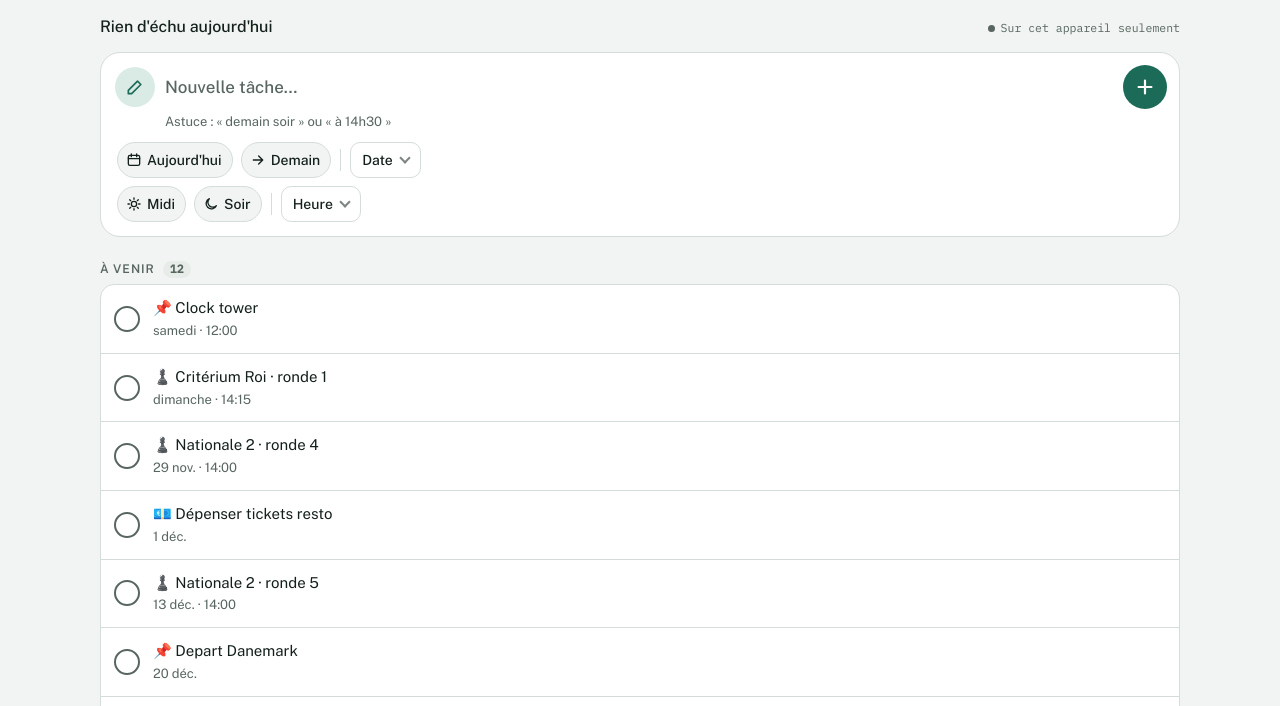
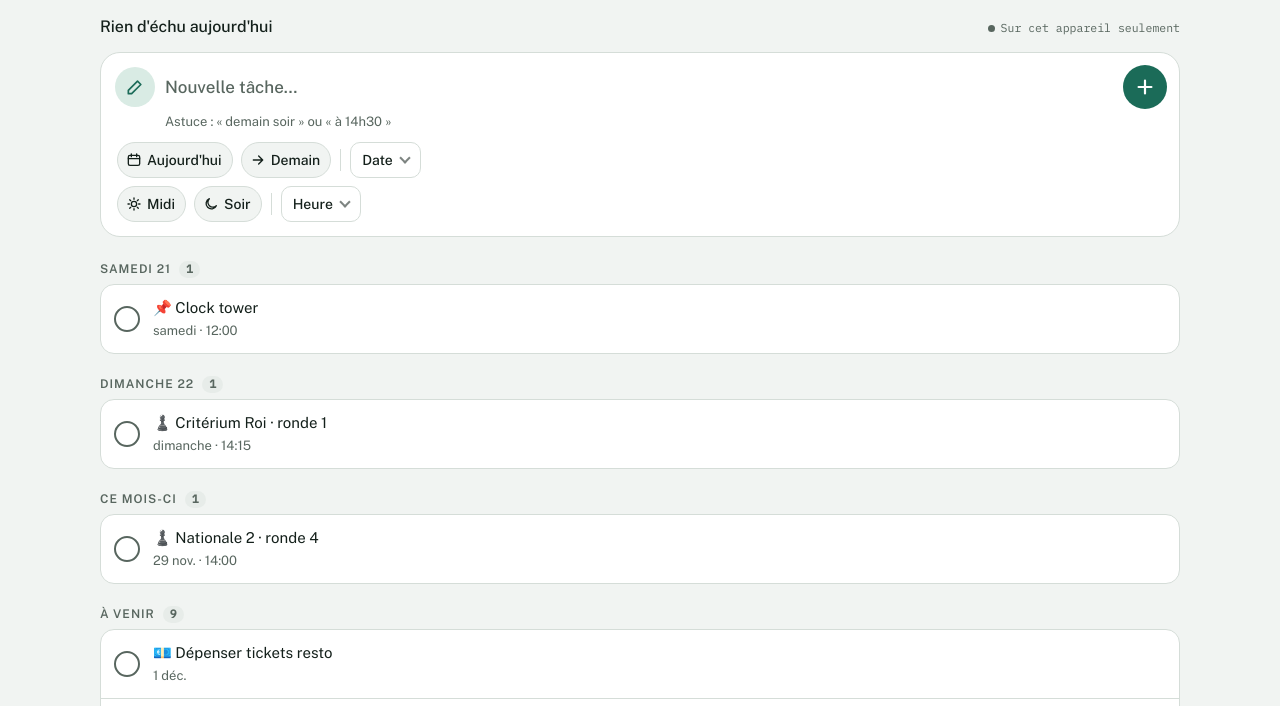
Before and after one commit to Glandisart/Tasks, a plain HTML site: page index.html in a window 1280 px wide. Shown: the part 79-785 px from the top of the page. Drawn offline with nearby package versions, Linux system fonts and the light colour scheme.

Commit message:
Liste des tâches : Demain, un bloc par jour (J+2 à J+6), Ce mois-ci, À venir
Co-Authored-By: Claude Sonnet 5.5 <noreply@anthropic.com>
Claude-Session: https://claude.ai/code/session_01DMeXySTtUxHxWxzymDyFAn

```diff
--- a/index.html
+++ b/index.html
@@ -748,12 +748,17 @@ function dueLabel(due) {
 }
 function groups() {
   const t = todayStr();
+  const d0 = fromYmd(t);
+  const monthEnd = ymd(new Date(d0.getFullYear(), d0.getMonth() + 1, 0));
   const open = state.tasks.filter(x => !x.done);
   const cmp = (a, b) => ((b.prio | 0) - (a.prio | 0)) || (((a.due || '9') < (b.due || '9')) ? -1 : ((a.due || '9') > (b.due || '9')) ? 1 : 0) || (a.created - b.created);
   return {
     late: open.filter(x => x.due && x.due < t).sort(cmp),
     today: open.filter(x => x.due === t).sort(cmp),
-    soon: open.filter(x => x.due && x.due > t).sort(cmp),
+    tomorrow: open.filter(x => x.due === ymd(addDays(fromYmd(t), 1))).sort(cmp),
+    days: [2, 3, 4, 5, 6].map(n => { const s = ymd(addDays(fromYmd(t), n)); return { date: s, items: open.filter(x => x.due === s).sort(cmp) }; }),
+    month: open.filter(x => x.due >= ymd(addDays(fromYmd(t), 7)) && x.due <= monthEnd).sort(cmp),
+    soon: open.filter(x => x.due > monthEnd && x.due >= ymd(addDays(fromYmd(t), 7))).sort(cmp),
     none: open.filter(x => !x.due).sort(cmp),
     done: state.tasks.filter(x => x.done).sort((a, b) => (b.doneAt || 0) - (a.doneAt || 0))
   };
@@ -882,7 +887,9 @@ function taskRow(t) {
 function renderTasks() {
   const g = groups();
   const sec = (cls, title, arr) => arr.length ? '<section class="grp ' + cls + '"><h2 class="grp-h">' + title + '<span class="n">' + arr.length + '</span></h2><ul class="tasks">' + arr.map(taskRow).join('') + '</ul></section>' : '';
-  let html = sec('late', 'En retard', g.late) + sec('today', 'Aujourd\'hui', g.today) + sec('soon', 'À venir', g.soon) + sec('none', 'Sans date', g.none);
+  let html = sec('late', 'En retard', g.late) + sec('today', 'Aujourd\'hui', g.today) + sec('tomorrow', 'Demain', g.tomorrow) +
+    g.days.map(d => sec('day', fr(fromYmd(d.date), { weekday: 'long', day: 'numeric' }), d.items)).join('') +
+    sec('month', 'Ce mois-ci', g.month) + sec('soon', 'À venir', g.soon) + sec('none', 'Sans date', g.none);
   if (!html) {
     html = state.known.todo
       ? '<div class="empty"><p class="empty-t">Tout est fait.</p><p>Ajoute une tâche ci-dessus. Écrire « jeudi » ou « demain » dans le texte fixe l\'échéance.</p></div>'
--- a/sw.js
+++ b/sw.js
@@ -1,5 +1,5 @@
 // Hors ligne : l'app est mise en cache au premier chargement. Incrémenter VERSION à chaque mise à jour.
-const VERSION = 'quotidien-v2';
+const VERSION = 'quotidien-v3';
 const SHELL = ['./', 'index.html', 'manifest.webmanifest', 'icons/icon-192.png', 'icons/icon-512.png', 'icons/apple-touch-icon.png'];
 
 self.addEventListener('install', e => {
```
